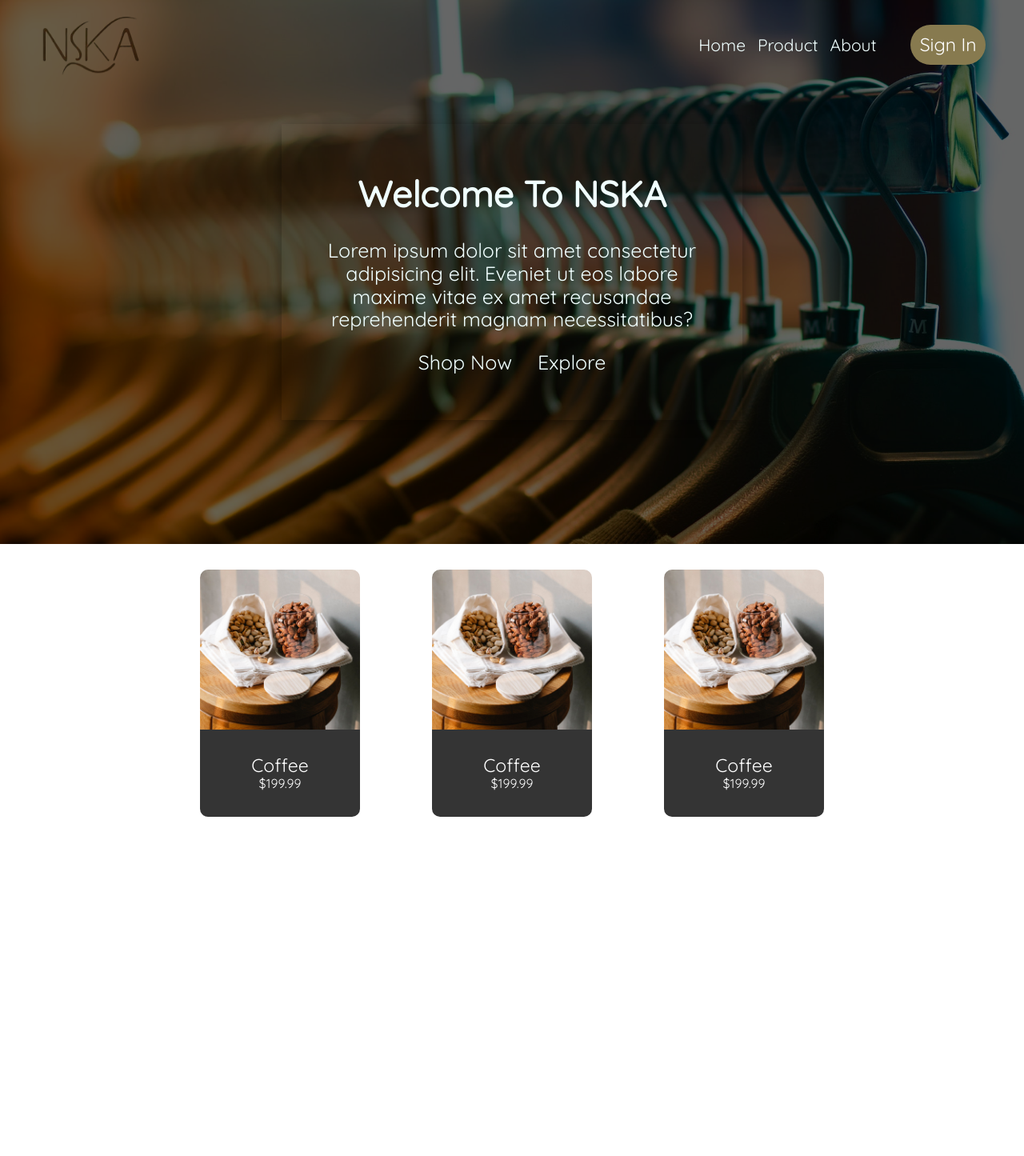
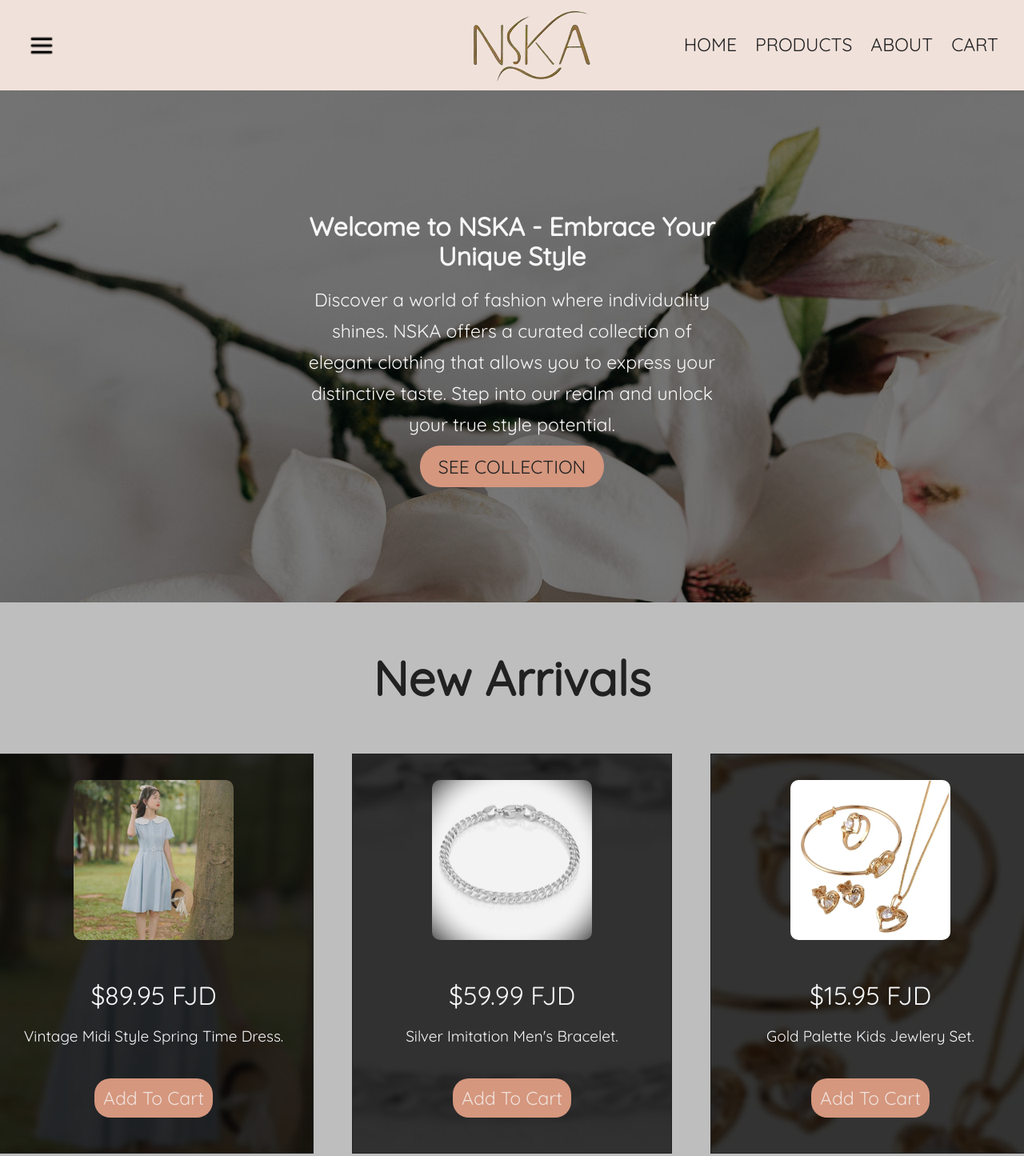
Before and after one commit to xdgreat/NSKA, a plain HTML site: page index.html in a window 1280 px wide. Shown: the top 1445 px of the page at 80% size. Drawn offline with Linux system fonts and the light colour scheme.

Commit message:
added products

```diff
--- a/index.html
+++ b/index.html
@@ -6,8 +6,8 @@
     <meta name="viewport" content="width=device-width, initial-scale=1.0" />
     <title>NSKA | Home</title>
     <link rel="stylesheet" href="style.css" />
+    <link rel="stylesheet" href="reset.css" />
     <script src="script.js"></script>
-    <link rel="stylesheet" href="reset.css" />
     <link rel="preconnect" href="https://fonts.googleapis.com" />
     <link rel="preconnect" href="https://fonts.gstatic.com" crossorigin />
     <link
@@ -16,59 +16,97 @@
     />
   </head>
   <body>
-    <div class="hero-background">
     <nav class="navigation">
-        <div class="logo">
-          <img src="/media/logo.png" class="nav-logo" />
+      <div class="nav-left">
+        <img src="/media/menu-hambuger.png" class="menu" />
       </div>
-        <div class="right-nav">
-          <div class="right">
+      <div class="nav-center">
+        <img src="/media/logo.png" class="logo" />
+      </div>
+      <div class="nav-right">
         <a href="" class="links">Home</a>
-            <a href="" class="links">Product</a>
+        <a href="" class="links">Products</a>
         <a href="" class="links">About</a>
-          </div>
-          <div class="sign-in">
-            <h2 class="sign">Sign In</h2>
-          </div>
+        <a href="" class="links">Cart</a>
       </div>
     </nav>
-      <div class="hero-content">
-        <h1 class="hero-title">Welcome To NSKA</h1>
-        <p class="hero-description">
-          Lorem ipsum dolor sit amet consectetur adipisicing elit. Eveniet ut
-          eos labore maxime vitae ex amet recusandae reprehenderit magnam
-          necessitatibus?
+    <section class="hero">
+      <div class="hero-left">
+        <h1 class="hero-title-second">
+          Welcome to NSKA - Embrace Your Unique Style
+        </h1>
+        <p class="hero-content">
+          Discover a world of fashion where individuality shines. NSKA offers a
+          curated collection of elegant clothing that allows you to express your
+          distinctive taste. Step into our realm and unlock your true style
+          potential.
         </p>
-        <div class="btns">
-          <a href="" class="hero-btns">Shop Now</a>
-          <a href="" class="hero-btns">Explore</a>
-        </div>
-      </div>
-    </div>
-    <section class="top-rated">
-      <div class="product-gallery">
-        <div class="product-container">
-          <img src="/media/coffee.jpg" class="product-image" />
-          <div class="product-content">
-            <p class="product-title">Coffee</p>
-            <p class="product-price">$199.99</p>
-          </div>
-        </div>
-        <div class="product-container">
-          <img src="/media/coffee.jpg" class="product-image" />
-          <div class="product-content">
-            <p class="product-title">Coffee</p>
-            <p class="product-price">$199.99</p>
-          </div>
-        </div>
-        <div class="product-container">
-          <img src="/media/coffee.jpg" class="product-image" />
-          <div class="product-content">
-            <p class="product-title">Coffee</p>
-            <p class="product-price">$199.99</p>
-          </div>
+        <div class="btn">
+          <a href="" class="hero-btn">See Collection</a>
         </div>
       </div>
     </section>
+    <section class="product-section">
+      <h1 class="product-title">New Arrivals</h1>
+      <div class="product-gallery">
+        <div class="product-container">
+          <img src="/media/blue-dress.jpg" class="product-img" />
+          <div class="product-content">
+            <h1 class="price">$89.95 FJD</h1>
+            <p class="description">Vintage Midi Style Spring Time Dress.</p>
+          </div>
+          <a href="" class="product-btn">Add To Cart</a>
+        </div>
+        <div class="product-container">
+          <img src="/media/mens-bracelet.png" class="product-img" />
+          <div class="product-content">
+            <h1 class="price">$59.99 FJD</h1>
+            <p class="description">Silver Imitation Men's Bracelet.</p>
+          </div>
+          <a href="" class="product-btn">Add To Cart</a>
+        </div>
+        <div class="product-container">
+          <img src="/media/gold-earring.png" class="product-img" />
+          <div class="product-content">
+            <h1 class="price">$15.95 FJD</h1>
+            <p class="description">Gold Palette Kids Jewlery Set.</p>
+          </div>
+          <a href="" class="product-btn">Add To Cart</a>
+        </div>
+        <div class="product-container">
+          <img src="/media/white-heels.png" class="product-img" />
+          <div class="product-content">
+            <h1 class="price">$69.99 FJD</h1>
+            <p class="description">Lacey Heeled Pumps.</p>
+          </div>
+          <a href="" class="product-btn">Add To Cart</a>
+        </div>
+        <div class="product-container">
+          <img src="/media/womens-necklace.png" class="product-img" />
+          <div class="product-content">
+            <h1 class="price">$110.00 FJD</h1>
+            <p class="description">Simple Diamond Jewelry Set.</p>
+          </div>
+          <a href="" class="product-btn">Add To Cart</a>
+        </div>
+        <div class="product-container">
+          <img src="/media/grey-outfit.jpg" class="product-img" />
+          <div class="product-content">
+            <h1 class="price">$79.95 FJD</h1>
+            <p class="description">Checked Surprise Summer Dress.</p>
+          </div>
+          <a href="" class="product-btn">Add To Cart</a>
+        </div>
+      </div>
+    </section>
+    <section class="history">
+      <h1 class="history-title">Our Story: Embrace Your Unique Style</h1>
+      <p class="history-content">
+        NSKA was created to celebrate individuality and style. We curate a
+        collection that blends elegance and playfulness, offering timeless
+        designs crafted with care. Join us in embracing the joy of fashion and
+        express your unique personality with NSKA.
+      </p>
+    </section>
   </body>
 </html>
--- a/reset.css
+++ b/reset.css
@@ -23,7 +23,8 @@ li {
 
 img {
   display: block;
-  width: 100%;
+  max-width: 100%;
+  height: auto;
 }
 /* Document
    ========================================================================== */
--- a/style.css
+++ b/style.css
@@ -1,115 +1,183 @@
-body{
-    font-family: 'Quicksand', sans-serif;
-    height: 400dvh;
-    color: azure;
+:root {
+  --primary-font-clr: #212122;
+  --primary-bg-clr: #f0e1da;
+  --secondary-bg-clr: #d5977e;
+  --main-bg-clr: #f6f7f9;
 }
 
-.navigation{
-    display: flex;
-    flex-direction: row;
-    justify-content: space-between;
-    width: 95%;
-    margin-inline: auto;
-    padding: 1em;
+body {
+  background-color: var(--primary-bg-clr);
+  color: var(--primary-font-clr);
+  font-family: "Quicksand", sans-serif;
 }
 
-.nav-logo{
-    width: auto;
-    height: 80px;
-    mix-blend-mode: multiply;
+.navigation {
+  width: 100%;
+  display: flex;
+  justify-content: space-between;
+  align-items: center;
+  padding-inline: 2em;
+  padding-block: 0.5em;
 }
-.right-nav{
-    display: flex;
-    flex-direction: row;
-    align-items: center;
-    justify-content: space-evenly;
-    column-gap: 2em;
+.menu {
+  width: 40px;
+  height: 40px;
+  margin-inline-end: 25em;
+}
+.nav-right {
+  display: flex;
+  gap: 1em;
+  font-size: 23px;
+  font-weight: 500;
+  text-transform: uppercase;
 }
 
-.links{
-    font-size: 21px;
-    margin-inline-end: .5em;
-    color: azure;
+.nav-right > a {
+  display: flex;
+  justify-content: center;
+  align-items: center;
+  gap: 0.5em;
 }
 
-.sign{
-    font-size: 23px;
-    background-color: #877A4F;
-    color: white;
-    padding: .5em;
-    border-radius: 50px;
-    font-weight: 300;
+.hero {
+  display: flex;
+  justify-content: center;
+  align-items: center;
+  position: relative;
+  text-align: center;
+  height: 80dvh;
+  font-weight: 500;
+  color: #f7f7f7;
 }
-.hero-background{
-    position: relative;
-    width: 100%;
-    height: 85dvh;
-}
-.hero-background::before{
-    content: '';
-    inset: 0;
-    position: absolute;
-    background-image: url(/media/hero-background.jpg);
-    background-size: cover;
-    width: 100%;
-    height: 100%;
-    z-index: -1;
-    isolation: isolate;
-    filter: brightness(40%);
-    background-attachment: fixed;
+.hero-left {
+  width: 40%;
+  height: auto;
 }
 
-.hero-content{
-    width: 45%;
-    position: absolute;
-    top: 50%;
-    left: 50%;
-    transform: translate(-50%,-50%);
-    text-align: center;
-    box-shadow: rgba(0, 0, 0, 0.35) 0px 5px 15px;
-    padding: 2em;
-}
-.hero-title{
-    font-size: 45px;
+.hero-title-main {
+  margin: 0;
 }
 
-.hero-description{
-    font-size: 25px;
+.hero-title-second {
+  margin-block: 0.5em;
+}
+.hero-content {
+  font-size: 23px;
+  line-height: 1.7;
+}
+.hero::after {
+  content: "";
+  position: absolute;
+  inset: 0;
+  background-image: url(/media/flowers.jpg);
+  z-index: -1;
+  isolation: isolate;
+  filter: brightness(50%);
 }
 
-.btns{
-    font-size: 25px;
-    margin-block: 1em;
-}
-.btns > a{
-    margin-inline: .5em;
+.hero-btn {
+  font-size: 23px;
+  background-color: var(--secondary-bg-clr);
+  color: var(--primary-font-clr);
+  padding: 0.5em 1em;
+  border-radius: 25px;
 }
 
-.product-image{
-    height: 200px;
-    width: auto;
-    border-radius: 10px 10px 0 0;
+.btn {
+  margin-block: 1.25em;
+  text-transform: uppercase;
 }
 
-.product-gallery{
-    display: flex;
-    margin-block-start: 2em;
-    width: 70%;
-    margin-inline: auto;
-    gap: 2em;
-    justify-content: space-evenly;
-    align-items: center;
-    color: black;
-    text-align: center;
+.btn:hover {
+  transform: scale(1.05);
+  transition: transform cubic-bezier(0.215, 0.61, 0.355, 1) 300ms;
 }
 
-.product-title{
-    font-size: 23px;
+.product-gallery {
+  display: grid;
+  grid-template-rows: 500px 500px;
+  grid-template-columns: 400px 400px 400px;
+  justify-content: center;
+  align-items: center;
+  gap: 3em;
+  isolation: isolate;
+}
+.product-section{
+  background-color: #bebebe;
+}
+.product-title {
+  text-align: center;
+  font-size: 60px;
+  padding-block: 1em;
+  margin: 0;
+}
+.product-container {
+  border: 1px solid var(--primary-font-clr);
+  aspect-ratio: 1/1.25;
+  width: 400px;
+  text-align: center;
+  display: flex;
+  flex-direction: column;
+  justify-content: space-between;
+  padding: 2em;
+  background-color: transparent;
+  position: relative;
+  color: var(--main-bg-clr);
+  overflow: hidden;
+}
+.product-container::after {
+  content: "";
+  position: absolute;
+  inset: 0;
+  z-index: -1;
+  background-repeat: no-repeat;
+  isolation: isolate;
+  background-size: cover;
+  filter: brightness(20%) blur(2px);
+  transform: scale(1.5);
+  overflow: hidden;
+  background-position: center;
+}
+.product-container:nth-child(1)::after {
+  background-image: url(/media/blue-dress.jpg);
+}
+.product-container:nth-child(2)::after {
+  background-image: url(/media/mens-bracelet.png);
+}
+.product-container:nth-child(3)::after {
+  background-image: url(/media/gold-earring.png);
 }
 
-.product-content{
-    background-color: #343434;
-    padding-block: 2em;
-    border-radius: 0 0 10px 10px;
-    color: white;
+.product-container:nth-child(4)::after {
+  background-image: url(/media/white-heels.png);
 }
+.product-container:nth-child(5)::after {
+  background-image: url(/media/womens-necklace.png);
+}
+.product-container:nth-child(6)::after {
+  background-image: url(/media/grey-outfit.jpg);
+}
+.product-img {
+  margin-inline: auto;
+  height: 200px;
+  aspect-ratio: 1/1;
+  border-radius: 10px;
+}
+
+.price {
+  font-weight: 500;
+}
+.description {
+  font-size: 19px;
+}
+.product-btn {
+  display: block;
+  margin-block: 0.5em;
+  padding: 0.5em;
+  width: fit-content;
+  margin-inline: auto;
+  background-color: var(--secondary-bg-clr);
+  color: var(--primary-bg-clr);
+  border-radius: 20px;
+  font-size: 23px;
+}
```
Also changed, not shown: media/blue-dress.jpg (added), media/coffee.jpg (deleted), media/dress..jpg (added), media/flowers.jpg (added), media/gold-earring.png (added), media/grey-outfit.jpg (added), media/heart.png (added), media/hero-background.jpg (deleted), media/history.jpg (added), media/mens-bracelet.png (added), media/menu-hambuger.png (added), media/phone.png (added), media/search.png, media/shopping-cart.png (added), 2 more files. Lines whose indentation alone changed are shown as unchanged.
